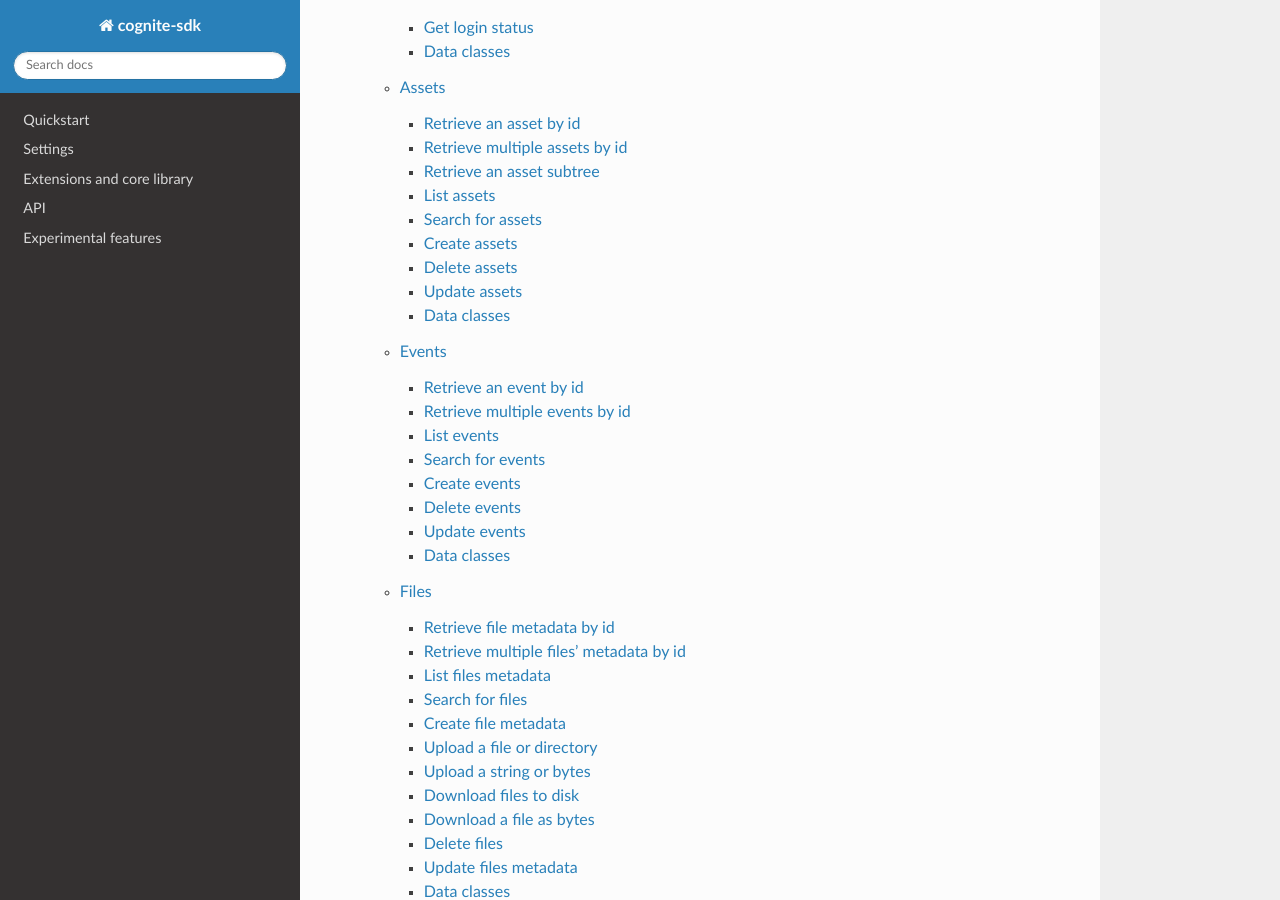
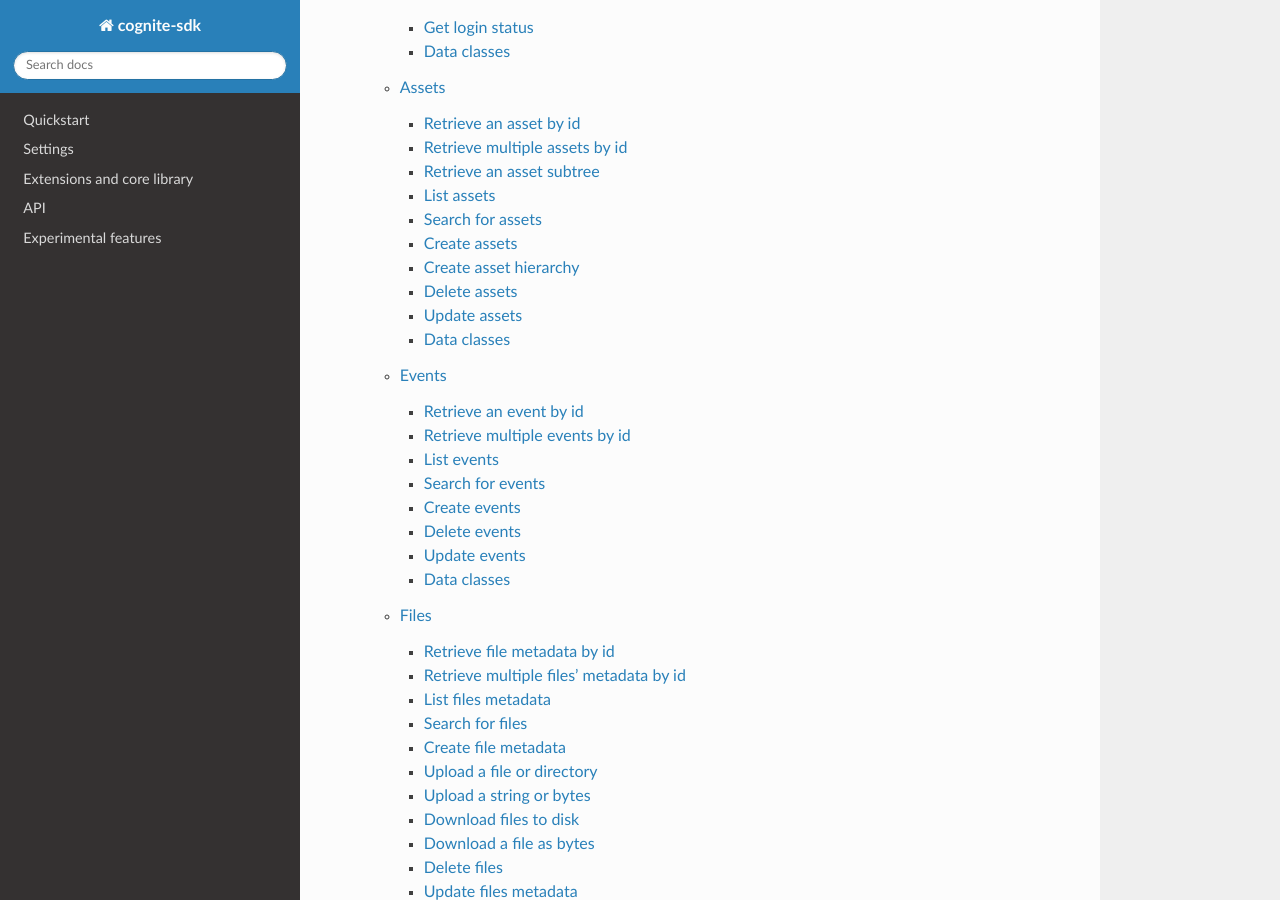
Before and after one commit to cognitedata/cognite-sdk-python, a Sphinx documentation site: the page built from docs/source/index.rst, in a window 1280 px wide and 900 px high, scrolled down 1206 px. Built offline with Sphinx 7.4.7 and the Read the Docs theme 2.0.0, drawn with Linux system fonts in a browser that asks for light colours.

Commit message:
Update documentation.

```diff
--- a/docs/source/cognite.rst
+++ b/docs/source/cognite.rst
@@ -276,6 +276,10 @@
 Create assets
 ^^^^^^^^^^^^^
 .. automethod:: cognite.client._api.assets.AssetsAPI.create
+
+Create asset hierarchy
+^^^^^^^^^^^^^^^^^^^^^^
+.. automethod:: cognite.client._api.assets.AssetsAPI.create_hierarchy
 
 Delete assets
 ^^^^^^^^^^^^^
```
